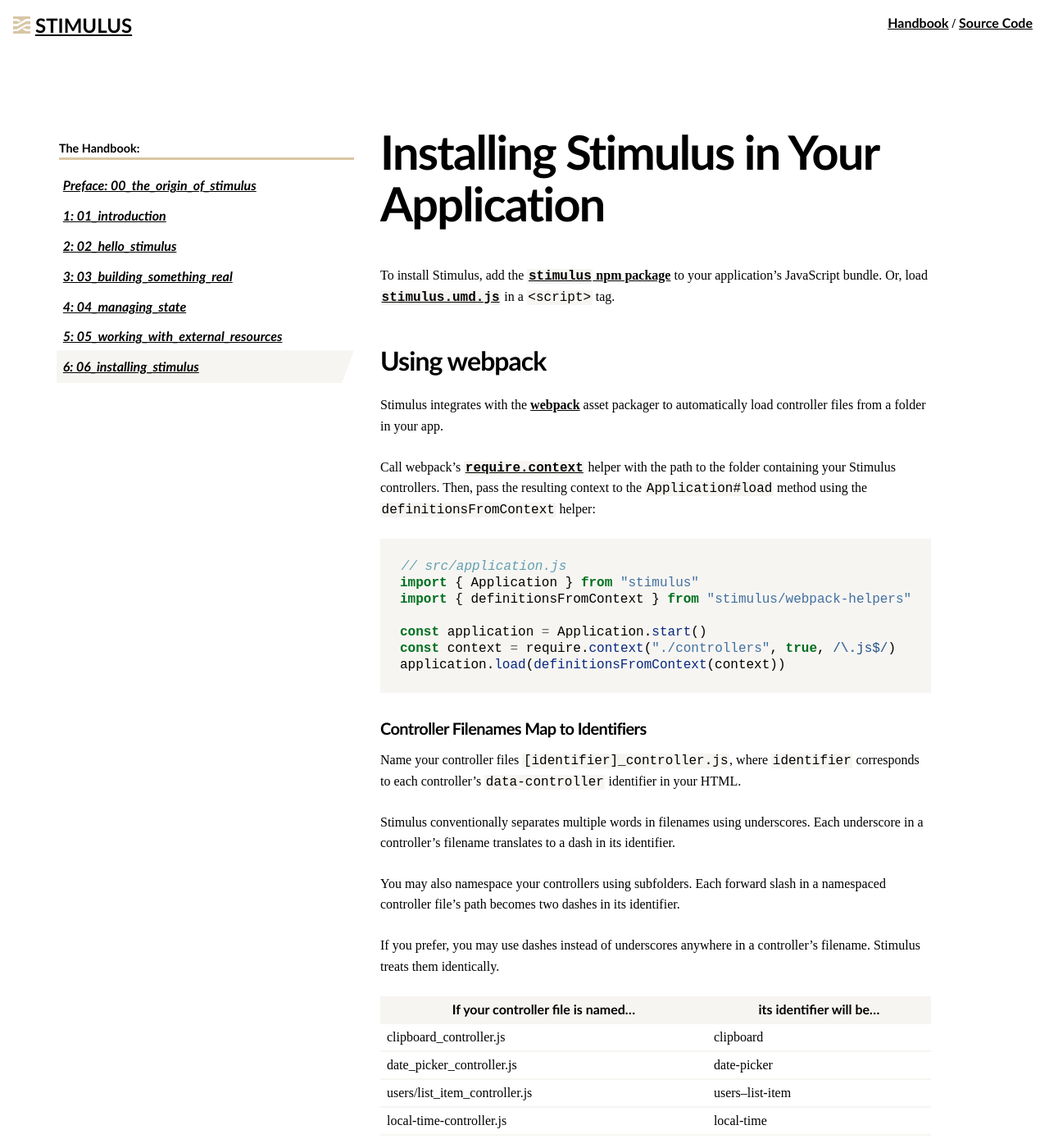
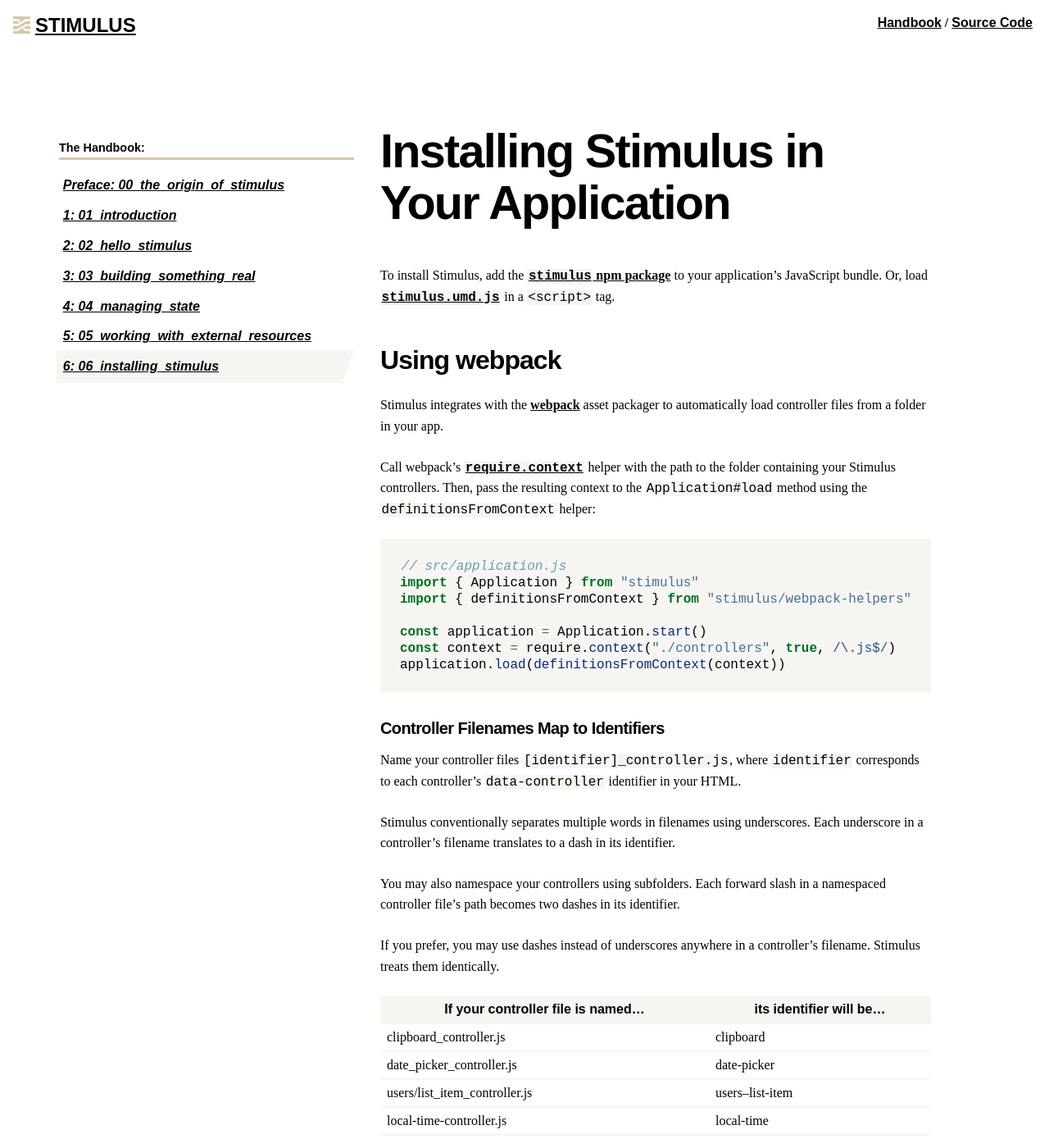
Before and after one commit to hotwired/stimulus-site, a Jekyll site: the page built from _handbook/06_installing_stimulus.md, in a window 1280 px wide and 1400 px high. Shown: the whole window at 82% size. Built offline with Jekyll 4.4.1, drawn with Linux system fonts in a browser that asks for light colours; some web fonts are replaced; comment, search, counter and statistics services are not loaded.

Commit message:
TypeKit flavored Futura.

```diff
--- a/_sass/_base.scss
+++ b/_sass/_base.scss
@@ -126,7 +126,7 @@
 
 code,
 pre {
-  font-family: "source-code-pro", monospace;
+  font-family: $mono-stack;
   line-height: 1.25;
   padding:  0 0.1em;
 }
--- a/_sass/_mixins.scss
+++ b/_sass/_mixins.scss
@@ -6,8 +6,9 @@
 // Typography ———————————————————————————————— •
 // ——————————————————————————————————————————— •
 
-$serif-stack: "rooney-web", serif;
-$sans-stack: Futura, 'Century Gothic', CenturyGothic, AppleGothic, 'Trebuchet MS', sans-serif;
+$serif-stack: 'rooney-web', serif;
+$sans-stack: 'futura-pt-bold', sans-serif;
+$mono-stack: 'source-code-pro', monospace;
 
 
 // Colors ———————————————————————————————————— •
```
